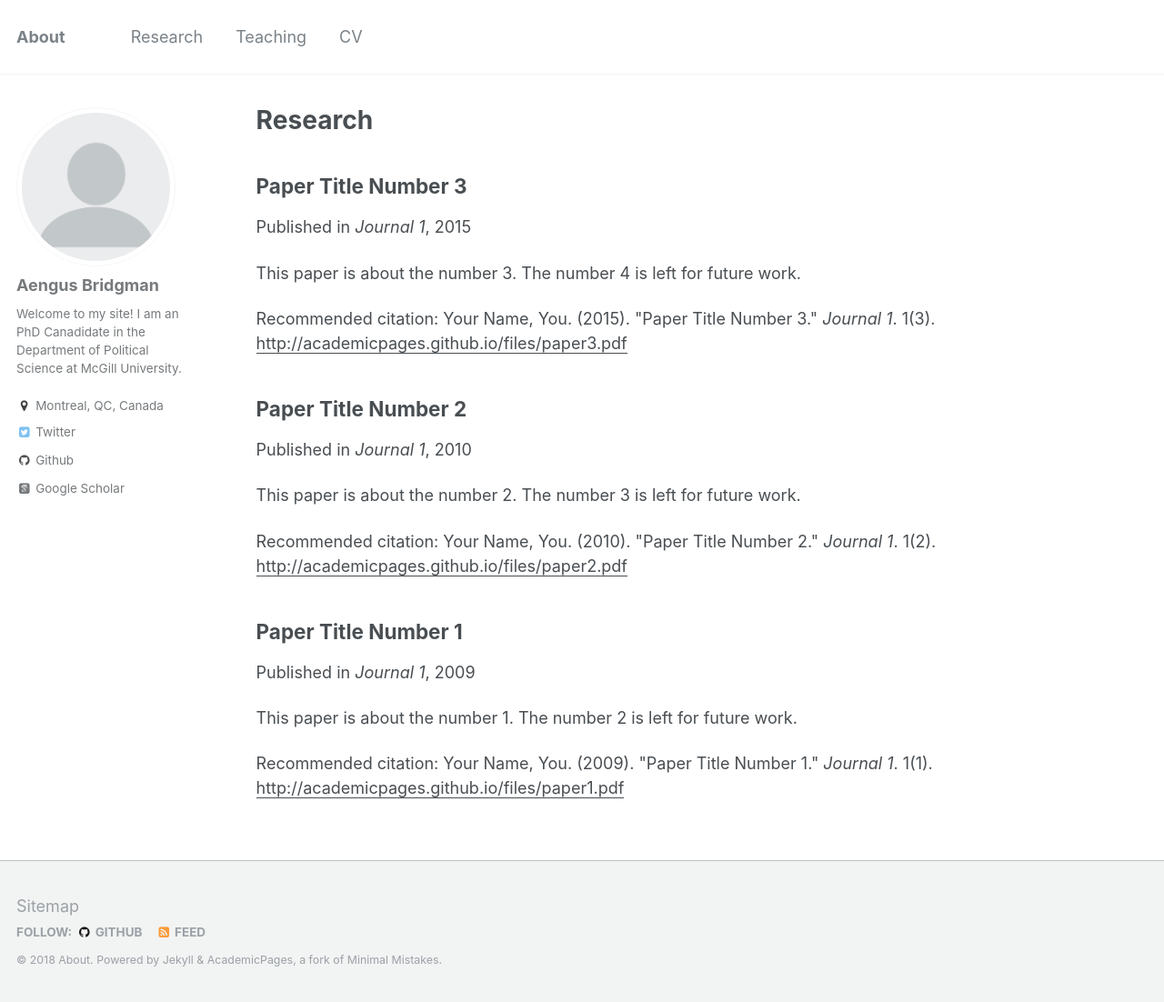
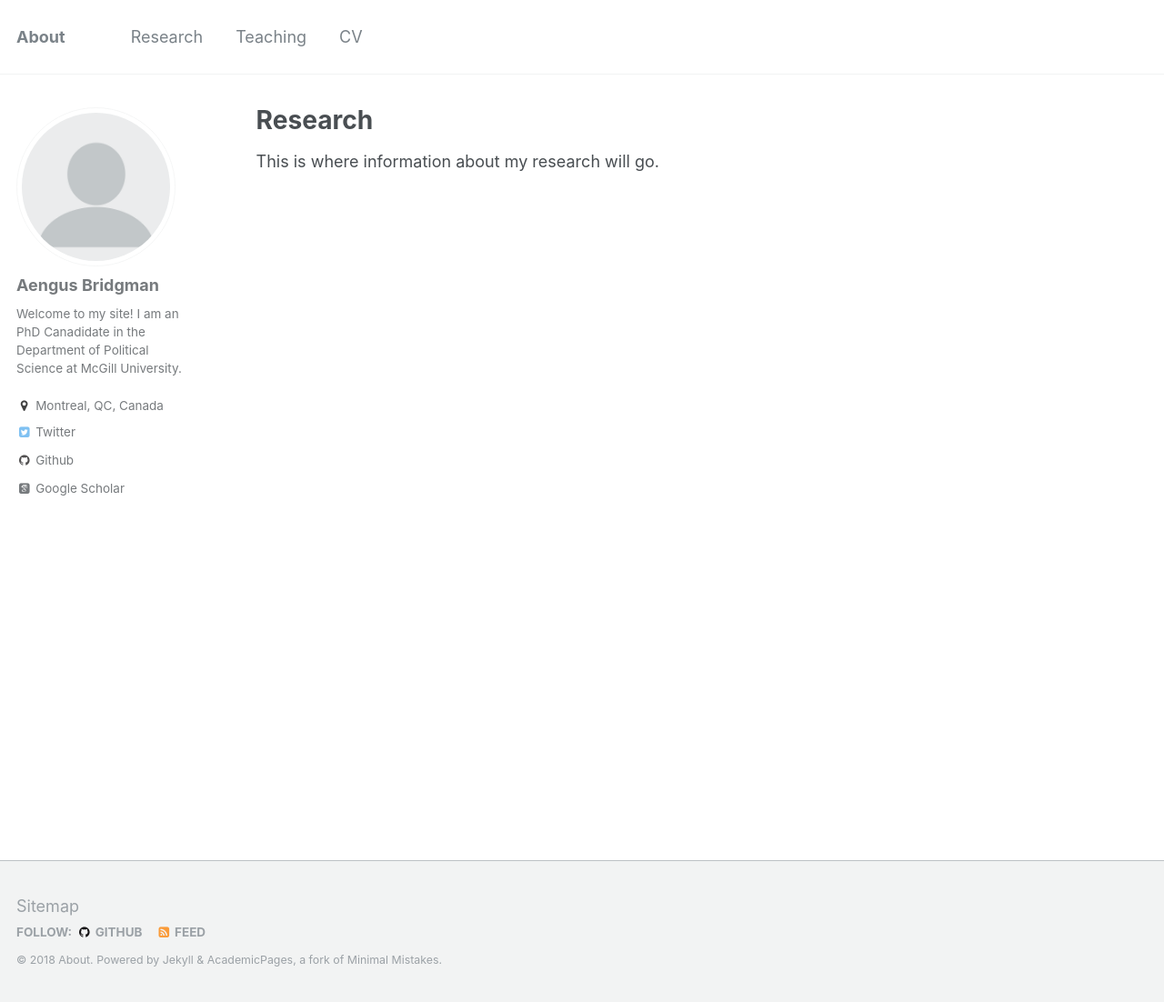
Before and after one commit to costinciobanu/costinciobanu.github.io, a Jekyll site: the page built from _pages/research.md, in a window 1280 px wide and 1102 px high. Shown: the whole window at 91% size. Built offline with Jekyll 4.4.1, drawn with Linux system fonts in a browser that asks for light colours; some web fonts are replaced.

Commit message:
changed research page

```diff
--- a/_pages/research.md
+++ b/_pages/research.md
@@ -4,6 +4,8 @@ title: "Research"
 permalink: /research/
 author_profile: true
 ---
+
+This is where information about my research will go.
 
 {% if author.googlescholar %}
   You can also find my articles on <u><a href="{{author.googlescholar}}">my Google Scholar profile</a>.</u>
--- a/_publications/2009-10-01-paper-title-number-1.md
+++ /dev/null
@@ -1,15 +0,0 @@
----
-title: "Paper Title Number 1"
-collection: publications
-permalink: /publication/2009-10-01-paper-title-number-1
-excerpt: 'This paper is about the number 1. The number 2 is left for future work.'
-date: 2009-10-01
-venue: 'Journal 1'
-paperurl: 'http://academicpages.github.io/files/paper1.pdf'
-citation: 'Your Name, You. (2009). &quot;Paper Title Number 1.&quot; <i>Journal 1</i>. 1(1).'
----
-This paper is about the number 1. The number 2 is left for future work.
-
-[Download paper here](http://academicpages.github.io/files/paper1.pdf)
-
-Recommended citation: Your Name, You. (2009). "Paper Title Number 1." <i>Journal 1</i>. 1(1).
--- a/_publications/2010-10-01-paper-title-number-2.md
+++ /dev/null
@@ -1,15 +0,0 @@
----
-title: "Paper Title Number 2"
-collection: publications
-permalink: /publication/2010-10-01-paper-title-number-2
-excerpt: 'This paper is about the number 2. The number 3 is left for future work.'
-date: 2010-10-01
-venue: 'Journal 1'
-paperurl: 'http://academicpages.github.io/files/paper2.pdf'
-citation: 'Your Name, You. (2010). &quot;Paper Title Number 2.&quot; <i>Journal 1</i>. 1(2).'
----
-This paper is about the number 2. The number 3 is left for future work.
-
-[Download paper here](http://academicpages.github.io/files/paper2.pdf)
-
-Recommended citation: Your Name, You. (2010). "Paper Title Number 2." <i>Journal 1</i>. 1(2).
--- a/_publications/2015-10-01-paper-title-number-3.md
+++ /dev/null
@@ -1,15 +0,0 @@
----
-title: "Paper Title Number 3"
-collection: publications
-permalink: /publication/2015-10-01-paper-title-number-3
-excerpt: 'This paper is about the number 3. The number 4 is left for future work.'
-date: 2015-10-01
-venue: 'Journal 1'
-paperurl: 'http://academicpages.github.io/files/paper3.pdf'
-citation: 'Your Name, You. (2015). &quot;Paper Title Number 3.&quot; <i>Journal 1</i>. 1(3).'
----
-This paper is about the number 3. The number 4 is left for future work.
-
-[Download paper here](http://academicpages.github.io/files/paper3.pdf)
-
-Recommended citation: Your Name, You. (2015). "Paper Title Number 3." <i>Journal 1</i>. 1(3).
```
